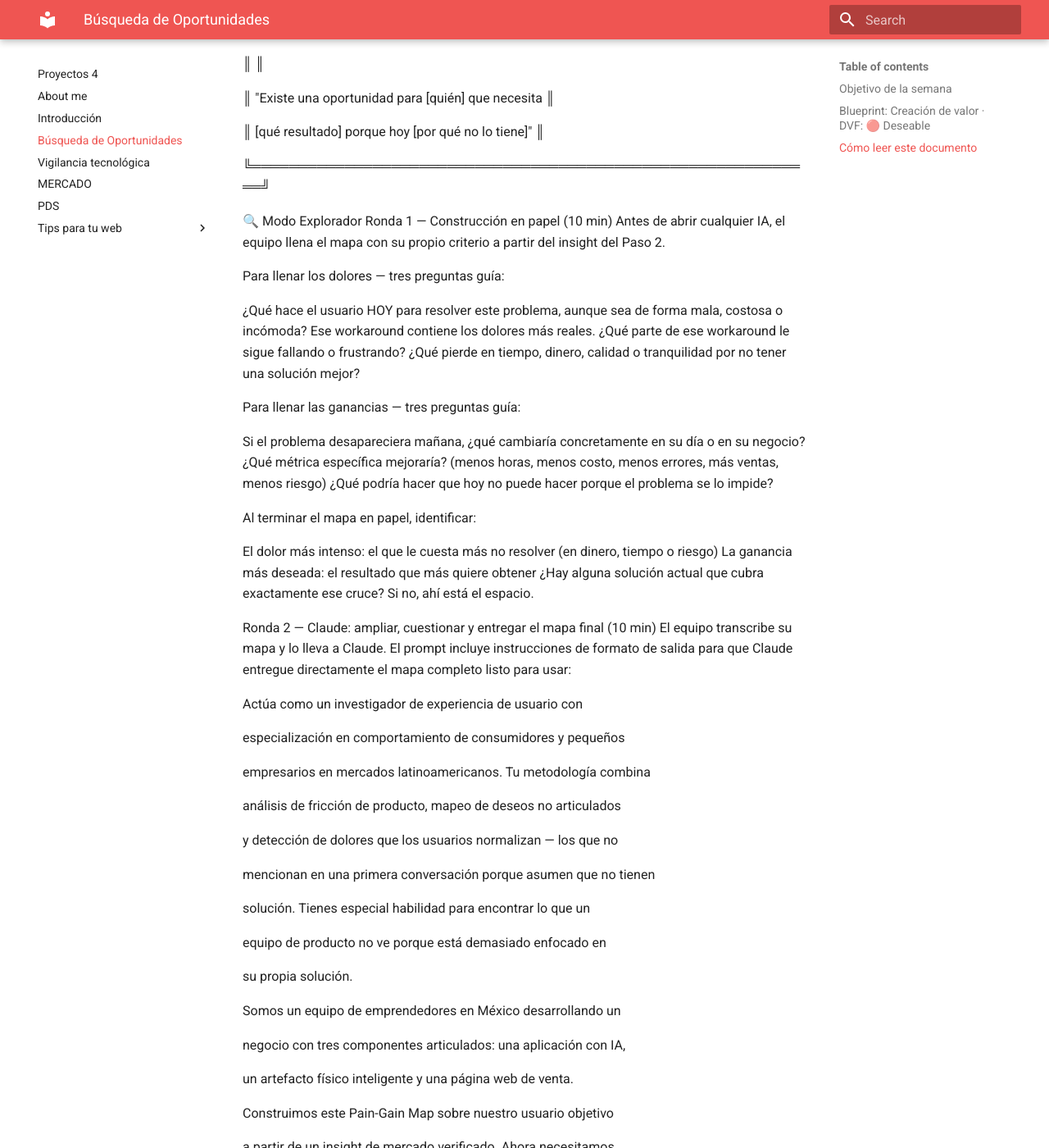
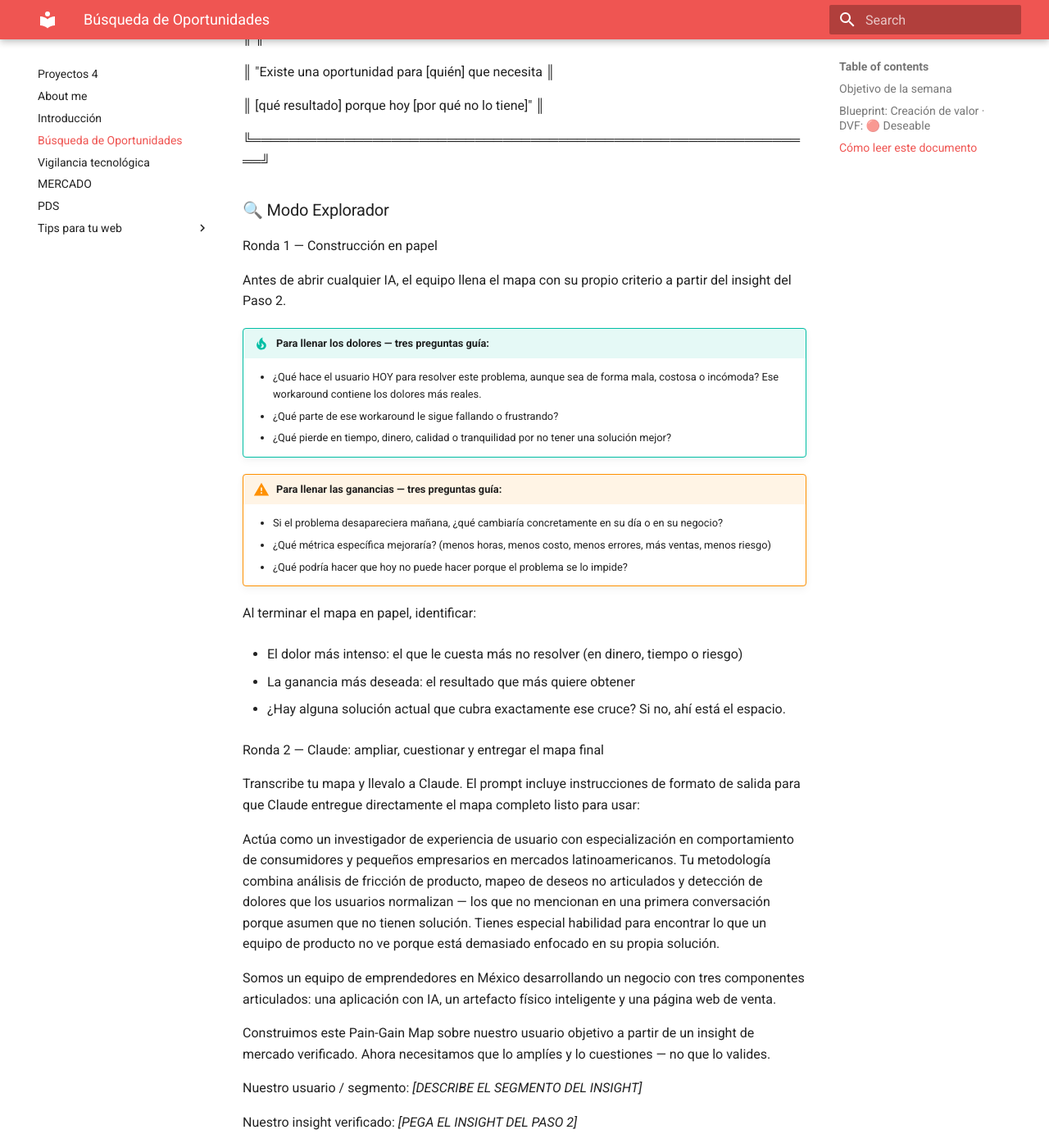
Before and after one commit to Aristarco/Proyectos4, an MkDocs documentation site: the page built from docs/semana2.md, in a window 1280 px wide and 1400 px high, scrolled down 15888 px. Shown: the whole window at 82% size. Built offline with MkDocs 1.6.1 and Material for MkDocs 9.7.7, drawn with Linux system fonts in a browser that asks for light colours; some of the changed text lies outside the part shown.

Commit message:
2708_11_33

```diff
--- a/docs/semana2.md
+++ b/docs/semana2.md
@@ -562,13 +562,11 @@ En este paso usamos dos IAs con roles distintos:
 
 "El Pain-Gain Map es una radiografía del usuario — no de su producto ni de su idea. Dos columnas: qué le duele y qué quiere ganar. La oportunidad está donde el dolor es más intenso y la ganancia más deseada todavía no la da nadie bien. Tienen 10 minutos para construirlo en papel antes de tocar cualquier IA."
 
-Regla crítica que el instructor comunica antes de arrancar:
-
-"La columna de dolores se llena con lo que el usuario experimenta hoy — no con lo que su producto resuelve. Si están escribiendo en los dolores lo que su solución hace, están llenando el mapa al revés."
+!!! warning "Regla crítica"
+    "La columna de dolores se llena con lo que el usuario experimenta hoy — no con lo que su producto resuelve. Si están escribiendo en los dolores lo que su solución hace, están llenando el mapa al revés."
 
 
-Plantilla — la misma para ambos modos
-Se entrega impresa o en Google Slides compartido. Cada equipo llena una.
+Plantilla Pain Gain Map
 
 ╔═════════════════════════════════════════════════════════════╗
 
@@ -625,137 +623,98 @@ Se entrega impresa o en Google Slides compartido. Cada equipo llena una.
 ╚═════════════════════════════════════════════════════════════╝
 
 
-🔍 Modo Explorador
-Ronda 1 — Construcción en papel (10 min)
+### 🔍 Modo Explorador
+Ronda 1 — Construcción en papel
+
 Antes de abrir cualquier IA, el equipo llena el mapa con su propio criterio a partir del insight del Paso 2.
 
-Para llenar los dolores — tres preguntas guía:
+!!! tip "Para llenar los dolores — tres preguntas guía:"
+    * ¿Qué hace el usuario HOY para resolver este problema, aunque sea de forma mala, costosa o incómoda? Ese workaround contiene los dolores más reales.
+    * ¿Qué parte de ese workaround le sigue fallando o frustrando?
+    * ¿Qué pierde en tiempo, dinero, calidad o tranquilidad por no tener una solución mejor?
 
-¿Qué hace el usuario HOY para resolver este problema, aunque sea de forma mala, costosa o incómoda? Ese workaround contiene los dolores más reales.
-¿Qué parte de ese workaround le sigue fallando o frustrando?
-¿Qué pierde en tiempo, dinero, calidad o tranquilidad por no tener una solución mejor?
+!!! warning "Para llenar las ganancias — tres preguntas guía:"
+    * Si el problema desapareciera mañana, ¿qué cambiaría concretamente en su día o en su negocio?
+    * ¿Qué métrica específica mejoraría? (menos horas, menos costo, menos errores, más ventas, menos riesgo)
+    * ¿Qué podría hacer que hoy no puede hacer porque el problema se lo impide?
 
-Para llenar las ganancias — tres preguntas guía:
-
-Si el problema desapareciera mañana, ¿qué cambiaría concretamente en su día o en su negocio?
-¿Qué métrica específica mejoraría? (menos horas, menos costo, menos errores, más ventas, menos riesgo)
-¿Qué podría hacer que hoy no puede hacer porque el problema se lo impide?
 
 Al terminar el mapa en papel, identificar:
 
-El dolor más intenso: el que le cuesta más no resolver (en dinero, tiempo o riesgo)
-La ganancia más deseada: el resultado que más quiere obtener
-¿Hay alguna solución actual que cubra exactamente ese cruce? Si no, ahí está el espacio.
+* El dolor más intenso: el que le cuesta más no resolver (en dinero, tiempo o riesgo)
+
+* La ganancia más deseada: el resultado que más quiere obtener
+
+* ¿Hay alguna solución actual que cubra exactamente ese cruce? Si no, ahí está el espacio.
 
 
-Ronda 2 — Claude: ampliar, cuestionar y entregar el mapa final (10 min)
-El equipo transcribe su mapa y lo lleva a Claude. El prompt incluye instrucciones de formato de salida para que Claude entregue directamente el mapa completo listo para usar:
+Ronda 2 — Claude: ampliar, cuestionar y entregar el mapa final
 
-Actúa como un investigador de experiencia de usuario con
+Transcribe tu mapa y llevalo a Claude. El prompt incluye instrucciones de formato de salida para que Claude entregue directamente el mapa completo listo para usar:
 
-especialización en comportamiento de consumidores y pequeños
 
-empresarios en mercados latinoamericanos. Tu metodología combina
+Actúa como un investigador de experiencia de usuario con especialización en comportamiento de consumidores y pequeños empresarios en mercados latinoamericanos. Tu metodología combina análisis de fricción de producto, mapeo de deseos no articulados y detección de dolores que los usuarios normalizan — los que no mencionan en una primera conversación porque asumen que no tienen solución. Tienes especial habilidad para encontrar lo que un
+equipo de producto no ve porque está demasiado enfocado en su propia solución.
 
-análisis de fricción de producto, mapeo de deseos no articulados
+Somos un equipo de emprendedores en México desarrollando un negocio con tres componentes articulados: una aplicación con IA, un artefacto físico inteligente y una página web de venta.
 
-y detección de dolores que los usuarios normalizan — los que no
+Construimos este Pain-Gain Map sobre nuestro usuario objetivo a partir de un insight de mercado verificado. Ahora necesitamos que lo amplíes y lo cuestiones — no que lo valides.
 
-mencionan en una primera conversación porque asumen que no tienen
+Nuestro usuario / segmento: *[DESCRIBE EL SEGMENTO DEL INSIGHT]*
 
-solución. Tienes especial habilidad para encontrar lo que un
-
-equipo de producto no ve porque está demasiado enfocado en
-
-su propia solución.
-
-Somos un equipo de emprendedores en México desarrollando un
-
-negocio con tres componentes articulados: una aplicación con IA,
-
-un artefacto físico inteligente y una página web de venta.
-
-Construimos este Pain-Gain Map sobre nuestro usuario objetivo
-
-a partir de un insight de mercado verificado. Ahora necesitamos
-
-que lo amplíes y lo cuestiones — no que lo valides.
-
-Nuestro usuario / segmento: [DESCRIBE EL SEGMENTO DEL INSIGHT]
-
-Nuestro insight verificado: [PEGA EL INSIGHT DEL PASO 2]
+Nuestro insight verificado: *[PEGA EL INSIGHT DEL PASO 2]*
 
 Nuestro Pain-Gain Map construido hasta ahora:
 
 DOLORES que identificamos:
 
-- D1: [pega]
+- D1: *[pega]*
 
-- D2: [pega]
+- D2: *[pega]*
 
-- D3: [pega]
+- D3: *[pega]*
 
 GANANCIAS que identificamos:
 
-- G1: [pega]
+- G1: *[pega]*
 
-- G2: [pega]
+- G2: *[pega]*
 
-- G3: [pega]
+- G3: *[pega]*
 
-Necesito que hagas tres cosas y que entregues el resultado
+Necesito que hagas tres cosas y que entregues el resultado en el formato exacto que te indico al final:
 
-en el formato exacto que te indico al final:
-
-1. DOLORES QUE NO VIMOS: ¿Qué dolores reales tiene este
-
-   usuario que nuestro mapa no capturó? Enfócate en:
+1. DOLORES QUE NO VIMOS: ¿Qué dolores reales tiene este    usuario que nuestro mapa no capturó? Enfócate en:
 
    - Dolores que los usuarios normalizan y rara vez mencionan
-
      porque creen que no tienen solución
 
    - Dolores emocionales o de estatus (vergüenza, frustración,
-
      sensación de pérdida de control) que acompañan al dolor
-
      funcional que ya identificamos
 
    - Dolores que aparecen ANTES o DESPUÉS del momento
-
      principal del problema — el contexto que rodea la fricción
 
-   Agrega mínimo 2 dolores adicionales específicos para este
-
-   usuario en contexto LATAM.
+   Agrega mínimo 2 dolores adicionales específicos para este usuario en contexto LATAM.
 
 2. GANANCIAS QUE SUBESTIMAMOS: ¿Qué resultados deseados
-
    tiene este usuario que nuestro mapa minimiza o ignora?
 
    Enfócate en ganancias de segundo orden — lo que cambia
-
    en su vida o negocio como consecuencia de resolver el
-
    problema principal, no solo el resultado directo.
 
    Agrega mínimo 2 ganancias adicionales con ese enfoque.
 
 3. EL CRUCE MÁS PODEROSO: Con el mapa ampliado, identifica
-
    la combinación de dolor más intenso + ganancia más deseada
-
    que representa el espacio de negocio más claro para una
-
    solución que combine app con IA + artefacto físico +
-
    canal de venta digital. Explica en 2 oraciones por qué
-
    ese cruce específico y no otro.
 
-FORMATO DE SALIDA — entrega exactamente esto, sin agregar
-
-texto antes ni después:
+FORMATO DE SALIDA — entrega exactamente esto, sin agregar texto antes ni después:
 
 ═══════════════════════════════════════════════════════
 
@@ -804,50 +763,25 @@ porque hoy [por qué no lo tiene]."
 ═══════════════════════════════════════════════════════
 
 
-Ronda 3 — Perplexity: verificar frecuencia e intensidad (5 min)
+Ronda 3 — Perplexity: verificar frecuencia e intensidad
+
 Solo si el equipo tiene dudas sobre qué tan frecuente o intenso es el dolor ⭐ del mapa. No es obligatoria si el insight del Paso 2 ya verificó esto.
 
-Actúa como un analista de comportamiento de mercado con
+Actúa como un analista de comportamiento de mercado con experiencia en documentar cómo usuarios en América Latina experimentan y expresan sus problemas — en foros, redes sociales, comunidades de práctica, reseñas de productos y reportes sectoriales. Tu especialidad es encontrar evidencia de primera mano de que un problema específico duele de forma frecuente e intensa, no solo de que existe en abstracto.
 
-experiencia en documentar cómo usuarios en América Latina
-
-experimentan y expresan sus problemas — en foros, redes sociales,
-
-comunidades de práctica, reseñas de productos y reportes
-
-sectoriales. Tu especialidad es encontrar evidencia de primera
-
-mano de que un problema específico duele de forma frecuente e
-
-intensa, no solo de que existe en abstracto.
-
-Somos emprendedores en México que identificamos el siguiente
-
-dolor como el más intenso de nuestro usuario y queremos
-
-verificar si esa intensidad y frecuencia tienen respaldo en
-
-comportamiento real antes de construir un negocio alrededor
-
-de él.
+Somos emprendedores en México que identificamos el siguiente dolor como el más intenso de nuestro usuario y queremos verificar si esa intensidad y frecuencia tienen respaldo en comportamiento real antes de construir un negocio alrededor de él.
 
 USUARIO / SEGMENTO: [del Pain-Gain Map]
 
 DOLOR PRINCIPAL A VERIFICAR: [el dolor ⭐ del mapa]
 
-Verifica con evidencia de comportamiento real — no estadísticas
-
-generales — y entrega tu respuesta en este formato exacto:
+Verifica con evidencia de comportamiento real — no estadísticas generales — y entrega tu respuesta en este formato exacto:
 
 FRECUENCIA
 
 ¿Con qué regularidad experimenta este usuario este dolor?
 
-Evidencia encontrada: [dónde y cómo lo expresan — comunidades,
-
-foros, grupos, canales — con ejemplos concretos y links si
-
-están disponibles]
+Evidencia encontrada: [dónde y cómo lo expresan — comunidades, foros, grupos, canales — con ejemplos concretos y links si están disponibles]
 
 Veredicto: diario / semanal / mensual / ocasional
 
@@ -855,17 +789,13 @@ INTENSIDAD
 
 ¿Qué tan caro o incómodo es en términos observables?
 
-Evidencia encontrada: [pagos actuales, workarounds con costo,
-
-pérdidas documentadas atribuibles a este dolor específico]
+Evidencia encontrada: [pagos actuales, workarounds con costo, pérdidas documentadas atribuibles a este dolor específico]
 
 Veredicto: alto / medio / bajo
 
 MOMENTO
 
-¿Cuándo ocurre exactamente en el flujo de trabajo o vida
-
-del usuario?
+¿Cuándo ocurre exactamente en el flujo de trabajo o vida del usuario?
 
 [descripción del momento preciso donde intervenir]
 
@@ -873,12 +803,11 @@ Tipo: continuo / periódico / situacional
 
 CONCLUSIÓN PARA EL EQUIPO:
 
-[Una oración directa: el dolor ⭐ está bien fundamentado /
-
-necesita ajuste / es menos intenso de lo que asumieron]
+[Una oración directa: el dolor ⭐ está bien fundamentado / necesita ajuste / es menos intenso de lo que asumieron]
 
 
-🔬 Modo Estresor
+
+### 🔬 Modo Estresor
 El Estresor no construye el mapa desde cero — lo usa como herramienta de auditoría en tres rondas progresivas. El objetivo no es llenar un mapa bonito, sino descubrir si la idea ataca los dolores correctos y si hay aristas de negocio que el equipo no ha visto.
 Ronda 1 — Construcción honesta en papel (8 min)
 El equipo llena el mapa desde la perspectiva del usuario, no desde la perspectiva de su idea.
```
